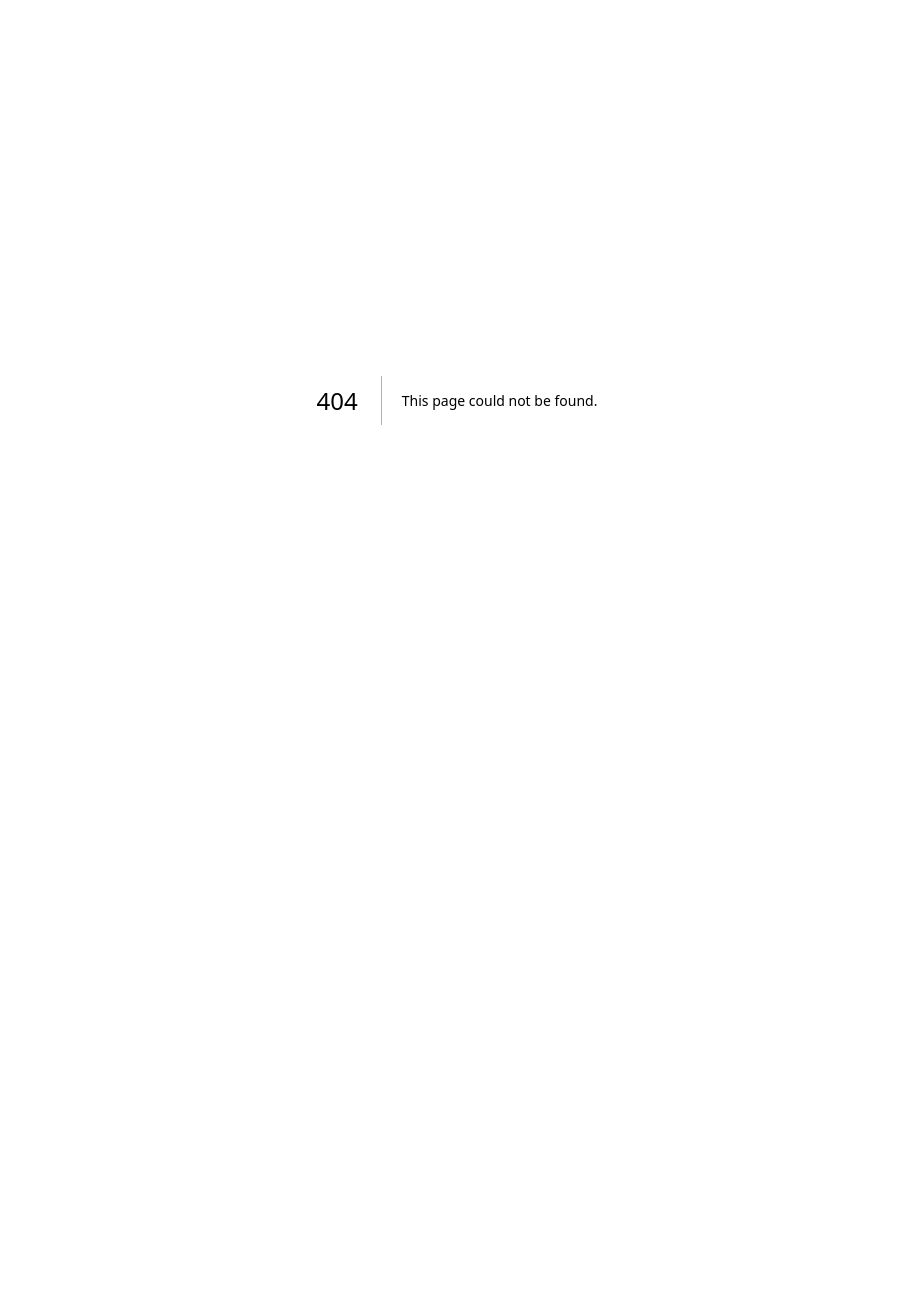
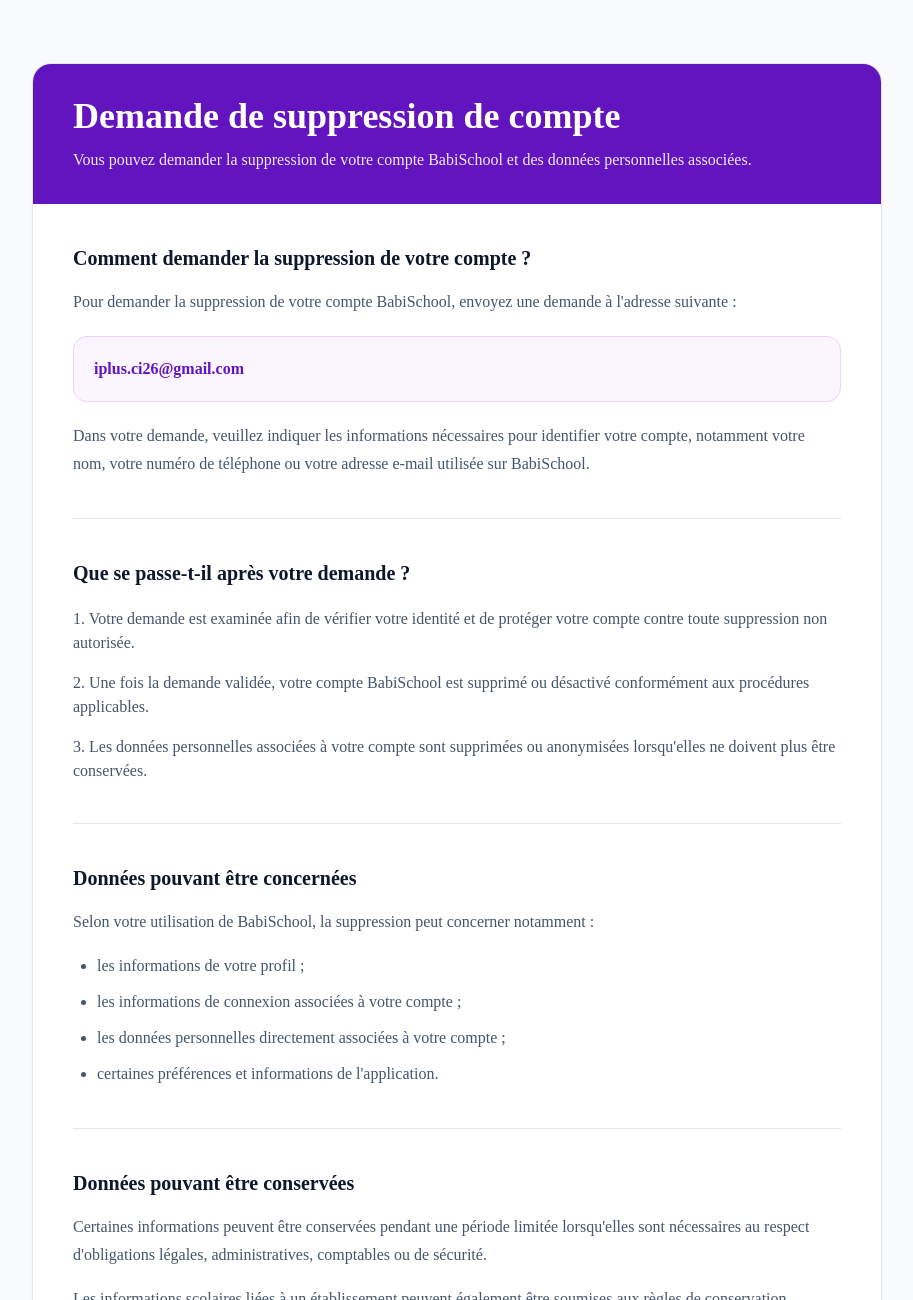
Before and after one commit to iplusci26-lab/babischool-front, a Next.js app: page /delete-account in a window 1280 px wide. Before the commit this address had no page. Shown: the top 1300 px of the page, without its empty margins (183-1096 px from the left). Before the commit the page ends 800 px from the top, so only its background shows below. Built offline with nearby package versions, Linux system fonts and the light colour scheme.

Commit message:
Ajout de page de demande de supression de compte

```diff
--- /dev/null
+++ b/app/delete-account/page.tsx
@@ -0,0 +1,155 @@
+import Link from "next/link";
+
+const CONTACT_EMAIL = "iplus.ci26@gmail.com";
+
+export default function DeleteAccountPage() {
+  return (
+    <main className="min-h-screen bg-slate-50 py-10 sm:py-16">
+      <div className="mx-auto w-full max-w-4xl px-4 sm:px-6">
+        <section className="overflow-hidden rounded-2xl bg-white shadow-sm ring-1 ring-slate-200">
+          <div className="bg-[#6214BE] px-6 py-8 text-white sm:px-10">
+            <h1 className="text-3xl font-bold sm:text-4xl">
+              Demande de suppression de compte
+            </h1>
+
+            <p className="mt-3 max-w-3xl text-sm leading-6 text-white/90 sm:text-base">
+              Vous pouvez demander la suppression de votre compte BabiSchool et
+              des données personnelles associées.
+            </p>
+          </div>
+
+          <div className="px-6 py-8 sm:px-10 sm:py-10">
+            <section>
+              <h2 className="text-xl font-semibold text-slate-900">
+                Comment demander la suppression de votre compte ?
+              </h2>
+
+              <p className="mt-4 leading-7 text-slate-600">
+                Pour demander la suppression de votre compte BabiSchool,
+                envoyez une demande à l&apos;adresse suivante :
+              </p>
+
+              <div className="mt-5 rounded-xl border border-purple-200 bg-purple-50 p-5">
+                <a
+                  href={`mailto:${CONTACT_EMAIL}?subject=Demande de suppression de compte BabiSchool`}
+                  className="break-all text-base font-semibold text-[#6214BE] hover:underline"
+                >
+                  {CONTACT_EMAIL}
+                </a>
+              </div>
+
+              <p className="mt-5 leading-7 text-slate-600">
+                Dans votre demande, veuillez indiquer les informations
+                nécessaires pour identifier votre compte, notamment votre nom,
+                votre numéro de téléphone ou votre adresse e-mail utilisée sur
+                BabiSchool.
+              </p>
+            </section>
+
+            <hr className="my-10 border-slate-200" />
+
+            <section>
+              <h2 className="text-xl font-semibold text-slate-900">
+                Que se passe-t-il après votre demande ?
+              </h2>
+
+              <div className="mt-5 space-y-4 text-slate-600">
+                <p>
+                  1. Votre demande est examinée afin de vérifier votre identité
+                  et de protéger votre compte contre toute suppression non
+                  autorisée.
+                </p>
+
+                <p>
+                  2. Une fois la demande validée, votre compte BabiSchool est
+                  supprimé ou désactivé conformément aux procédures applicables.
+                </p>
+
+                <p>
+                  3. Les données personnelles associées à votre compte sont
+                  supprimées ou anonymisées lorsqu&apos;elles ne doivent plus
+                  être conservées.
+                </p>
+              </div>
+            </section>
+
+            <hr className="my-10 border-slate-200" />
+
+            <section>
+              <h2 className="text-xl font-semibold text-slate-900">
+                Données pouvant être concernées
+              </h2>
+
+              <p className="mt-4 leading-7 text-slate-600">
+                Selon votre utilisation de BabiSchool, la suppression peut
+                concerner notamment :
+              </p>
+
+              <ul className="mt-4 list-disc space-y-2 pl-6 leading-7 text-slate-600">
+                <li>les informations de votre profil ;</li>
+                <li>les informations de connexion associées à votre compte ;</li>
+                <li>les données personnelles directement associées à votre compte ;</li>
+                <li>certaines préférences et informations de l&apos;application.</li>
+              </ul>
+            </section>
+
+            <hr className="my-10 border-slate-200" />
+
+            <section>
+              <h2 className="text-xl font-semibold text-slate-900">
+                Données pouvant être conservées
+              </h2>
+
+              <p className="mt-4 leading-7 text-slate-600">
+                Certaines informations peuvent être conservées pendant une
+                période limitée lorsqu&apos;elles sont nécessaires au respect
+                d&apos;obligations légales, administratives, comptables ou de
+                sécurité.
+              </p>
+
+              <p className="mt-4 leading-7 text-slate-600">
+                Les informations scolaires liées à un établissement peuvent
+                également être soumises aux règles de conservation applicables
+                à cet établissement et ne sont pas automatiquement supprimées
+                lorsqu&apos;elles doivent être conservées conformément aux
+                obligations administratives ou légales.
+              </p>
+            </section>
+
+            <hr className="my-10 border-slate-200" />
+
+            <section>
+              <h2 className="text-xl font-semibold text-slate-900">
+                Délai de traitement
+              </h2>
+
+              <p className="mt-4 leading-7 text-slate-600">
+                Votre demande de suppression est traitée dans un délai
+                raisonnable après vérification de votre identité et prise en
+                compte des éventuelles obligations de conservation des données.
+              </p>
+            </section>
+
+            <div className="mt-10 rounded-xl bg-slate-50 p-5">
+              <p className="text-sm leading-6 text-slate-600">
+                Pour plus d&apos;informations sur la manière dont BabiSchool
+                traite et protège vos données, consultez notre{" "}
+                <Link
+                  href="/privacy-policy"
+                  className="font-medium text-[#6214BE] hover:underline"
+                >
+                  Politique de confidentialité
+                </Link>
+                .
+              </p>
+            </div>
+          </div>
+        </section>
+
+        <p className="mt-6 text-center text-sm text-slate-500">
+          © {new Date().getFullYear()} BabiSchool. Tous droits réservés.
+        </p>
+      </div>
+    </main>
+  );
+}
```
